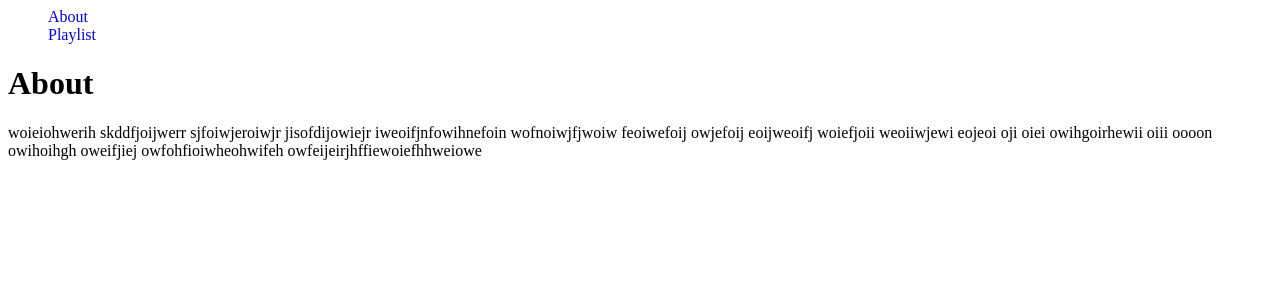
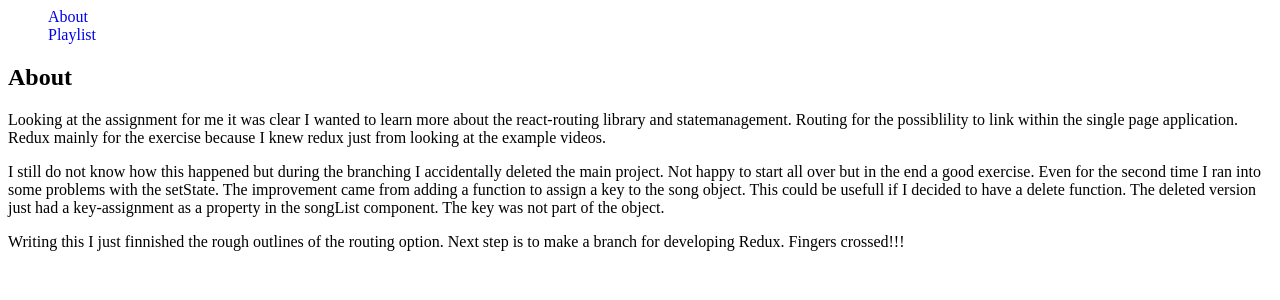
Before and after one commit to hwk246/SongSaver, a React (Create React App) app: page /about in a window 1280 px wide. Shown: the top 300 px of the page. Built offline with nearby package versions, Linux system fonts and the light colour scheme.

Commit message:
updat about page

```diff
--- a/src/components/About.js
+++ b/src/components/About.js
@@ -3,12 +3,27 @@ import React from "react";
 function About() {
   return (
     <div>
-      <h1>About</h1>
+      <h2>About</h2>
       <p>
-        woieiohwerih skddfjoijwerr sjfoiwjeroiwjr jisofdijowiejr
-        iweoifjnfowihnefoin wofnoiwjfjwoiw feoiwefoij owjefoij eoijweoifj
-        woiefjoii weoiiwjewi eojeoi oji oiei owihgoirhewii oiii oooon owihoihgh
-        oweifjiej owfohfioiwheohwifeh owfeijeirjhffiewoiefhhweiowe{" "}
+        Looking at the assignment for me it was clear I wanted to learn more
+        about the react-routing library and statemanagement. Routing for the
+        possiblility to link within the single page application. Redux mainly
+        for the exercise because I knew redux just from looking at the example
+        videos.
+      </p>
+      <p>
+        I still do not know how this happened but during the branching I
+        accidentally deleted the main project. Not happy to start all over but
+        in the end a good exercise. Even for the second time I ran into some
+        problems with the setState. The improvement came from adding a function
+        to assign a key to the song object. This could be usefull if I decided
+        to have a delete function. The deleted version just had a key-assignment
+        as a property in the songList component. The key was not part of the
+        object.
+      </p>
+      <p>
+        Writing this I just finnished the rough outlines of the routing option.
+        Next step is to make a branch for developing Redux. Fingers crossed!!!
       </p>
     </div>
   );
```
